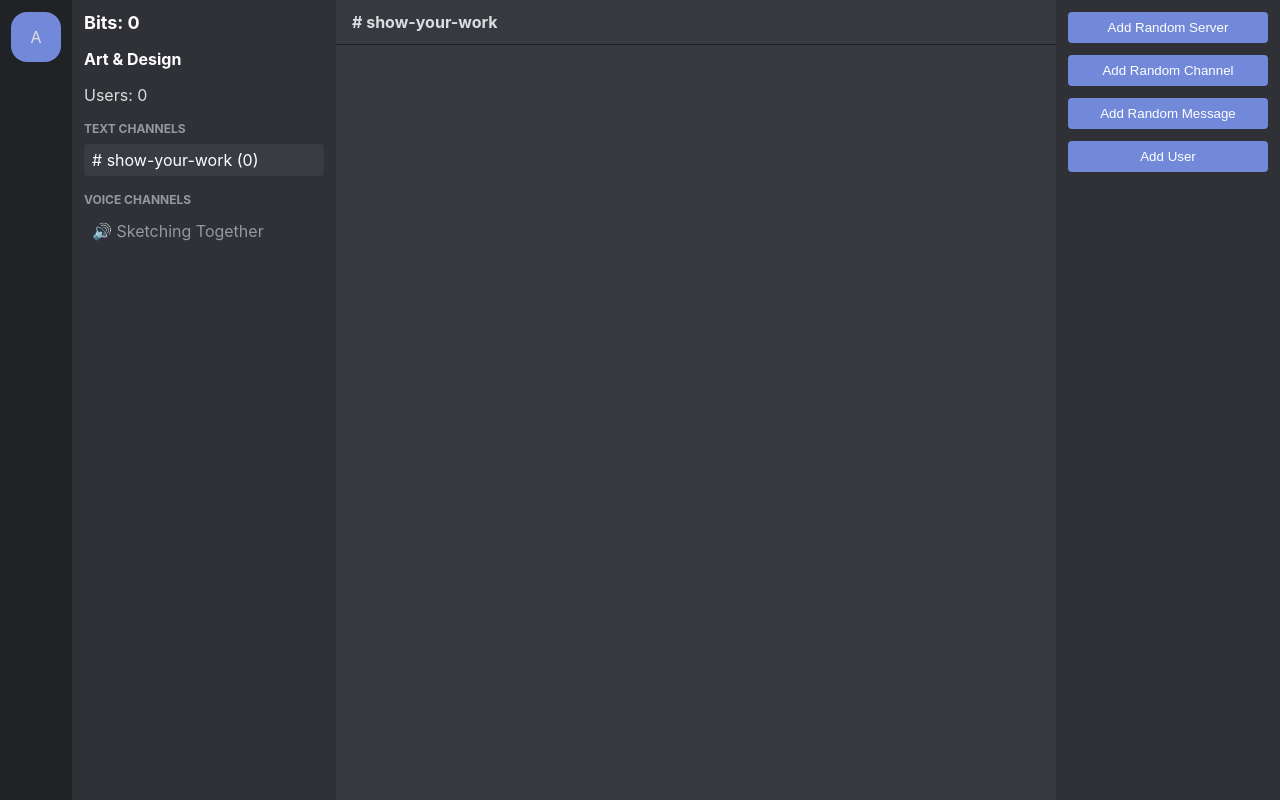
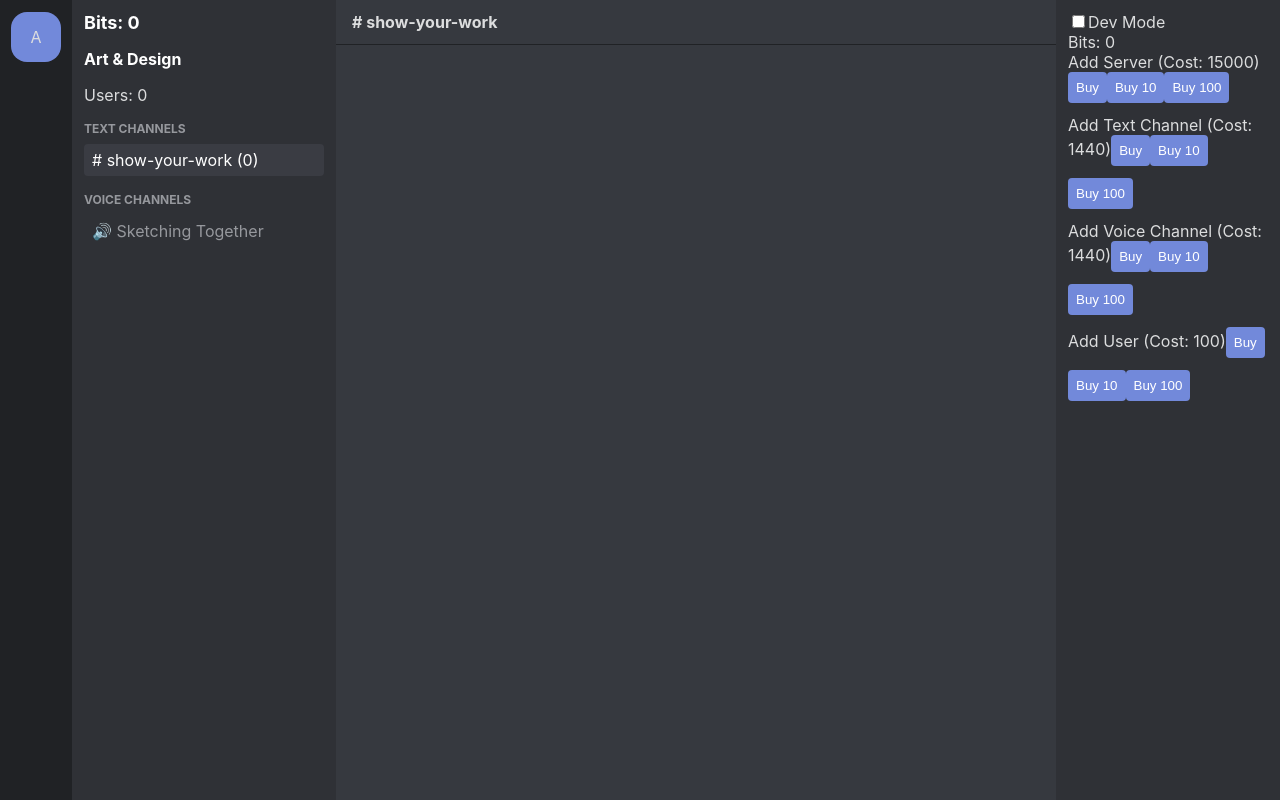
Before and after one commit to DonoA/DiscordIdleGame, a React (Create React App) app: page / in a window 1280 px wide. Built offline with nearby package versions, Linux system fonts and the light colour scheme.

Commit message:
Phase 7 complete

```diff
--- a/src/actions/index.js
+++ b/src/actions/index.js
@@ -10,6 +10,11 @@ import {
   USER_JOIN_VOICE,
   USER_LEAVE_VOICE,
   INCREMENT_BITS,
+  SPEND_BITS,
+  TOGGLE_DEV_MODE,
+  ADD_SERVER,
+  ADD_TEXT_CHANNEL,
+  ADD_VOICE_CHANNEL,
 } from './types';
 
 export const selectServer = (serverName) => ({
@@ -30,50 +35,51 @@ export const loadInitialData = () => async (dispatch) => {
   });
 };
 
-export const addRandomServer = () => async (dispatch, getState) => {
-  const { servers } = getState();
-  const serversRes = await fetch('/servers_and_channels.json');
-  const serversData = await serversRes.json();
-  const existingServerNames = Object.keys(servers);
-  const availableServers = serversData.filter(s => !existingServerNames.includes(s.name));
+export const addServer = (serverName) => (dispatch, getState) => {
+  const { servers, bits, ui } = getState();
+  const numServers = Object.keys(servers).length;
+  const cost = 10000 * (1.5 ** numServers);
 
-  if (availableServers.length > 0) {
-    const serverInfo = availableServers[Math.floor(Math.random() * availableServers.length)];
+  if (ui.devMode || bits >= cost) {
+    if (!ui.devMode) {
+      dispatch(spendBits(cost));
+    }
     dispatch({
-      type: ADD_RANDOM_SERVER,
-      payload: { server: { name: serverInfo.name } },
+      type: ADD_SERVER,
+      payload: { server: { name: serverName } },
     });
   }
 };
 
-export const addRandomChannel = (serverName) => async (dispatch, getState) => {
-  const { channels } = getState();
-  const serversRes = await fetch('/servers_and_channels.json');
-  const serversData = await serversRes.json();
-  const serverTheme = serversData.find(s => s.name === serverName);
+export const addTextChannel = (serverName, channelName) => (dispatch, getState) => {
+  const { channels, bits, ui } = getState();
+  const numChannels = Object.keys(channels.textByServer[serverName] || {}).length + Object.keys(channels.voiceByServer[serverName] || {}).length;
+  const cost = 1000 * (1.2 ** numChannels);
 
-  if (serverTheme) {
-    const existingTextChannels = Object.keys(channels.textByServer[serverName] || {});
-    const existingVoiceChannels = Object.keys(channels.voiceByServer[serverName] || {});
-    const existingChannelNames = [...existingTextChannels, ...existingVoiceChannels];
-    const availableChannels = serverTheme.channels.filter(c => !existingChannelNames.includes(c.name));
+  if (ui.devMode || bits >= cost) {
+    if (!ui.devMode) {
+      dispatch(spendBits(cost));
+    }
+    dispatch({
+      type: ADD_TEXT_CHANNEL,
+      payload: { serverName, channel: { name: channelName, type: 'text', messageCount: 0 } },
+    });
+  }
+};
 
-    if (availableChannels.length > 0) {
-      const randomChannelInfo = availableChannels[Math.floor(Math.random() * availableChannels.length)];
-      const channel = {
-        name: randomChannelInfo.name,
-        type: randomChannelInfo.type,
-      };
-      if (channel.type === 'text') {
-        channel.messageCount = 0;
-      } else {
-        channel.users = [];
-      }
-      dispatch({
-        type: ADD_RANDOM_CHANNEL,
-        payload: { serverName, channel },
-      });
+export const addVoiceChannel = (serverName, channelName) => (dispatch, getState) => {
+  const { channels, bits, ui } = getState();
+  const numChannels = Object.keys(channels.textByServer[serverName] || {}).length + Object.keys(channels.voiceByServer[serverName] || {}).length;
+  const cost = 1000 * (1.2 ** numChannels);
+
+  if (ui.devMode || bits >= cost) {
+    if (!ui.devMode) {
+      dispatch(spendBits(cost));
     }
+    dispatch({
+      type: ADD_VOICE_CHANNEL,
+      payload: { serverName, channel: { name: channelName, type: 'voice', users: [] } },
+    });
   }
 };
 
@@ -108,15 +114,15 @@ export const addRandomMessage = (serverName, channelName, userName) => async (di
   }
 };
 
-export const addUser = (serverName) => async (dispatch, getState) => {
-  const { users } = getState();
-  const usersRes = await fetch('/users.json');
-  const usersList = await usersRes.json();
-  const serverUsers = users.usersByServer[serverName] || [];
-  const availableUsers = usersList.filter(name => !serverUsers.includes(name));
+export const addUser = (serverName, userName) => (dispatch, getState) => {
+  const { users, bits, ui } = getState();
+  const numUsers = (users.usersByServer[serverName] || []).length;
+  const cost = 100 * (1.1 ** numUsers);
 
-  if (availableUsers.length > 0) {
-    const userName = availableUsers[Math.floor(Math.random() * availableUsers.length)];
+  if (ui.devMode || bits >= cost) {
+    if (!ui.devMode) {
+      dispatch(spendBits(cost));
+    }
     dispatch({
       type: ADD_USER,
       payload: { serverName, userName },
@@ -128,3 +134,12 @@ export const incrementBits = (amount) => ({
   type: INCREMENT_BITS,
   payload: amount,
 });
+
+export const spendBits = (amount) => ({
+  type: SPEND_BITS,
+  payload: amount,
+});
+
+export const toggleDevMode = () => ({
+  type: TOGGLE_DEV_MODE,
+});
--- a/src/actions/types.js
+++ b/src/actions/types.js
@@ -9,3 +9,9 @@ export const ADD_USER = 'ADD_USER';
 export const USER_JOIN_VOICE = 'USER_JOIN_VOICE';
 export const USER_LEAVE_VOICE = 'USER_LEAVE_VOICE';
 export const INCREMENT_BITS = 'INCREMENT_BITS';
+export const SPEND_BITS = 'SPEND_BITS';
+export const TOGGLE_DEV_MODE = 'TOGGLE_DEV_MODE';
+
+export const ADD_SERVER = 'ADD_SERVER';
+export const ADD_TEXT_CHANNEL = 'ADD_TEXT_CHANNEL';
+export const ADD_VOICE_CHANNEL = 'ADD_VOICE_CHANNEL';
--- a/src/components/ControlPanel.js
+++ b/src/components/ControlPanel.js
@@ -1,37 +1,93 @@
-import React from 'react';
+import React, { useState, useEffect } from 'react';
 import { useDispatch, useSelector } from 'react-redux';
-import { addRandomServer, addRandomChannel, addRandomMessage, addUser } from '../actions';
+import { addServer, addTextChannel, addVoiceChannel, addUser, toggleDevMode } from '../actions';
 
 const ControlPanel = () => {
   const dispatch = useDispatch();
-  const selectedServerName = useSelector(state => state.ui.selectedServer);
-  const selectedChannelName = useSelector(state => state.ui.selectedChannel);
-  const state = useSelector(state => state);
-  console.log('State:', state);
+  const { servers, channels, users, bits, ui } = useSelector(state => state);
+  const { selectedServer, devMode } = ui;
+  const [serverThemes, setServerThemes] = useState([]);
+  const [userNames, setUserNames] = useState([]);
 
-  const handleAddServer = () => {
-    dispatch(addRandomServer());
+  useEffect(() => {
+    const fetchData = async () => {
+      const serversRes = await fetch('/servers_and_channels.json');
+      const serversData = await serversRes.json();
+      setServerThemes(serversData);
+      const usersRes = await fetch('/users.json');
+      const usersData = await usersRes.json();
+      setUserNames(usersData);
+    };
+    fetchData();
+  }, []);
+
+  const serverCost = Math.floor(10000 * (1.5 ** Object.keys(servers).length));
+  const channelCost = selectedServer ? Math.floor(1000 * (1.2 ** (Object.keys(channels.textByServer[selectedServer] || {}).length + Object.keys(channels.voiceByServer[selectedServer] || {}).length))) : 0;
+  const userCost = selectedServer ? Math.floor(100 * (1.1 ** (users.usersByServer[selectedServer] || []).length)) : 0;
+
+  const getUniqueName = (baseName, existingNames) => {
+    if (!existingNames.includes(baseName)) {
+      return baseName;
+    }
+    let i = 2;
+    while (existingNames.includes(`${baseName}-${i}`)) {
+      i++;
+    }
+    return `${baseName}-${i}`;
   };
 
-  const handleAddChannel = () => {
-    if (selectedServerName) {
-      dispatch(addRandomChannel(selectedServerName));
+  const addRandomChannels = (count, type) => {
+    const serverTheme = serverThemes.find(s => s.name === selectedServer);
+    if (serverTheme) {
+      const possibleChannels = serverTheme.channels.filter(c => c.type === type);
+      const existingChannelNames = Object.keys(channels.textByServer[selectedServer] || {});
+      for (let i = 0; i < count; i++) {
+        const randomChannelName = possibleChannels[Math.floor(Math.random() * possibleChannels.length)].name;
+        const channelName = getUniqueName(randomChannelName, existingChannelNames);
+        if (type === 'voice') {
+          dispatch(addVoiceChannel(selectedServer, channelName));
+        } else if (type === 'text') {
+          dispatch(addTextChannel(selectedServer, channelName));
+        } else {
+          console.error('Unknown channel type', type);
+        }
+        existingChannelNames.push(channelName);
+      }
+    }
+  }
+
+  const handleAddServer = (count) => {
+    const existingServerNames = Object.keys(servers);
+    for (let i = 0; i < count; i++) {
+      const randomServer = serverThemes[Math.floor(Math.random() * serverThemes.length)];
+      const allowedName = getUniqueName(randomServer.name, existingServerNames);
+      dispatch(addServer(allowedName));
+    }
+  };
+
+  const handleAddTextChannel = (count) => {
+    if (selectedServer) {
+      addRandomChannels(count, 'text');
     } else {
       alert('Please select a server first.');
     }
   };
 
-  const handleAddMessage = () => {
-    if (selectedServerName && selectedChannelName) {
-      dispatch(addRandomMessage(selectedServerName, selectedChannelName, 'admin'));
+  const handleAddVoiceChannel = (count) => {
+    if (selectedServer) {
+      addRandomChannels(count, 'voice');
     } else {
-      alert('Please select a server and channel first.');
+      alert('Please select a server first.');
     }
   };
 
-  const handleAddUser = () => {
-    if (selectedServerName) {
-      dispatch(addUser(selectedServerName));
+  const handleAddUser = (count) => {
+    if (selectedServer) {
+      for (let i = 0; i < count; i++) {
+        const randomUser = userNames[Math.floor(Math.random() * userNames.length)];
+        const allowedName = `${randomUser}${Date.now() + i}`; // Ensure uniqueness
+        dispatch(addUser(selectedServer, allowedName));
+      }
     } else {
       alert('Please select a server first.');
     }
@@ -39,10 +95,39 @@ const ControlPanel = () => {
 
   return (
     <div className="control-panel">
-      <button onClick={handleAddServer}>Add Random Server</button>
-      <button onClick={handleAddChannel}>Add Random Channel</button>
-      <button onClick={handleAddMessage}>Add Random Message</button>
-      <button onClick={handleAddUser}>Add User</button>
+      <div>
+        <label>
+          <input type="checkbox" checked={devMode} onChange={() => dispatch(toggleDevMode())} />
+          Dev Mode
+        </label>
+      </div>
+      <div>
+        <span>Bits: {Math.floor(bits)}</span>
+      </div>
+      <div>
+        <span>Add Server (Cost: {serverCost})</span>
+        <button onClick={() => handleAddServer(1)} disabled={!devMode && bits < serverCost}>Buy</button>
+        <button onClick={() => handleAddServer(10)} disabled={!devMode && bits < serverCost * 10}>Buy 10</button>
+        <button onClick={() => handleAddServer(100)} disabled={!devMode && bits < serverCost * 100}>Buy 100</button>
+      </div>
+      <div>
+        <span>Add Text Channel (Cost: {channelCost})</span>
+        <button onClick={() => handleAddTextChannel(1)} disabled={!selectedServer || (!devMode && bits < channelCost)}>Buy</button>
+        <button onClick={() => handleAddTextChannel(10)} disabled={!selectedServer || (!devMode && bits < channelCost * 10)}>Buy 10</button>
+        <button onClick={() => handleAddTextChannel(100)} disabled={!selectedServer || (!devMode && bits < channelCost * 100)}>Buy 100</button>
+      </div>
+      <div>
+        <span>Add Voice Channel (Cost: {channelCost})</span>
+        <button onClick={() => handleAddVoiceChannel(1)} disabled={!selectedServer || (!devMode && bits < channelCost)}>Buy</button>
+        <button onClick={() => handleAddVoiceChannel(10)} disabled={!selectedServer || (!devMode && bits < channelCost * 10)}>Buy 10</button>
+        <button onClick={() => handleAddVoiceChannel(100)} disabled={!selectedServer || (!devMode && bits < channelCost * 100)}>Buy 100</button>
+      </div>
+      <div>
+        <span>Add User (Cost: {userCost})</span>
+        <button onClick={() => handleAddUser(1)} disabled={!selectedServer || (!devMode && bits < userCost)}>Buy</button>
+        <button onClick={() => handleAddUser(10)} disabled={!selectedServer || (!devMode && bits < userCost * 10)}>Buy 10</button>
+        <button onClick={() => handleAddUser(100)} disabled={!selectedServer || (!devMode && bits < userCost * 100)}>Buy 100</button>
+      </div>
     </div>
   );
 };
--- a/src/reducers/bitsReducer.js
+++ b/src/reducers/bitsReducer.js
@@ -1,4 +1,4 @@
-import { INCREMENT_BITS } from '../actions/types';
+import { INCREMENT_BITS, SPEND_BITS } from '../actions/types';
 
 const initialState = 0;
 
@@ -6,6 +6,8 @@ const bitsReducer = (state = initialState, action) => {
   switch (action.type) {
     case INCREMENT_BITS:
       return state + action.payload;
+    case SPEND_BITS:
+      return state - action.payload;
     default:
       return state;
   }
--- a/src/reducers/serversReducer.js
+++ b/src/reducers/serversReducer.js
@@ -1,4 +1,4 @@
-import { LOAD_INITIAL_DATA, ADD_RANDOM_SERVER } from '../actions/types';
+import { LOAD_INITIAL_DATA, ADD_RANDOM_SERVER, ADD_SERVER } from '../actions/types';
 
 const initialState = {};
 
@@ -7,11 +7,13 @@ const serversReducer = (state = initialState, action) => {
     case LOAD_INITIAL_DATA:
       return action.payload.servers;
     case ADD_RANDOM_SERVER:
+    case ADD_SERVER: {
       const { server } = action.payload;
       return {
         ...state,
         [server.name]: server,
       };
+    }
     default:
       return state;
   }
--- a/src/reducers/usersReducer.js
+++ b/src/reducers/usersReducer.js
@@ -8,7 +8,7 @@ const usersReducer = (state = initialState, action) => {
   switch (action.type) {
     case LOAD_INITIAL_DATA:
       return action.payload.users;
-    case ADD_USER:
+    case ADD_USER: {
       const { serverName, userName } = action.payload;
       const serverUsers = state.usersByServer[serverName] || [];
       return {
@@ -18,6 +18,7 @@ const usersReducer = (state = initialState, action) => {
           [serverName]: [...serverUsers, userName],
         },
       };
+    }
     default:
       return state;
   }
```
Also changed, not shown: designs/07-Add-Game-Mechanics.md (added, +96 -0 lines), src/reducers/channelsReducer.js (+5 -2 lines), src/reducers/uiReducer.js (+7 -1 lines).
